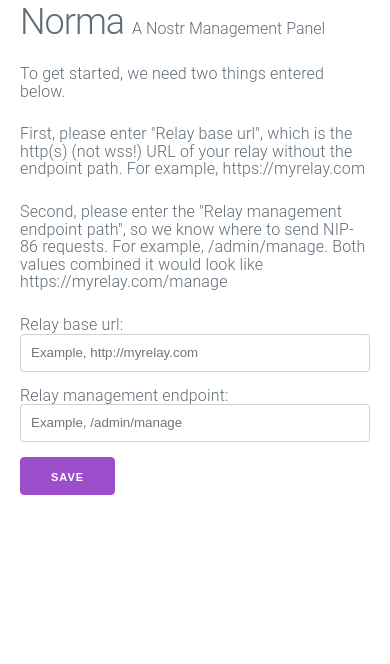
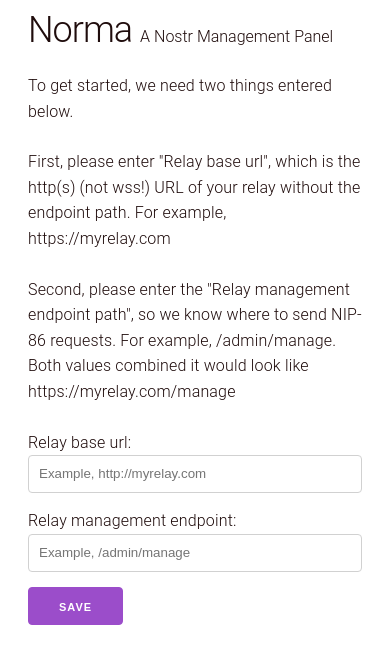
Before and after one commit to Vin-it/norma, a React app: page / in a window 390 px wide. Shown: the top 664 px of the page. Built offline with nearby package versions, Linux system fonts and the light colour scheme; the HTML template or start-up script is replaced by a standard one.

Commit message:
chore: small improvements in the design

```diff
--- a/src/App.css
+++ b/src/App.css
@@ -1,17 +1,21 @@
-body {
-	margin: 0;
-	font-family: Inter, Avenir, Helvetica, Arial, sans-serif;
+.wrapper {
+  display: block;
+  overflow: hidden;
+  position: relative;
+  width: 100%;
+  color: #1f0c0c;
 }
 
-.content {
-	min-height: 100vh;
-	line-height: 1.1;
-	position: relative;
-	width: 100%;
-	max-width: 960px;
-	margin: 0 auto;
-	padding: 0 20px;
-	box-sizing: border-box;
+.wrapper .container {
+  max-width: 90rem;
+}
+
+h2 {
+  letter-spacing: 0.1rem;
+}
+
+.wrapper > .container {
+  padding-bottom: 7.5rem;
 }
 
 .navbar {
@@ -32,21 +36,38 @@ body {
 .navbar-right {
   display: flex;
   gap: 8px;
+  flex-wrap: nowrap;
 }
 
 .navbar-left {
   display: flex;
   gap: 8px;
   align-items: baseline;
+  flex-wrap: nowrap;
+  white-space: nowrap;
+}
+
+@media screen and (max-width: 600px) {
+  .navbar {
+    flex-wrap: wrap;
+  }
+
+  h6 {
+    margin-bottom: 0px;
+  }
+
+  h2 {
+    margin-bottom: 0px;
+  }
+
+  .metadata {
+    margin-top: 20px;
+  }
 }
 
 a {
-	text-decoration: underline;
-}
-
-.content h1 {
-	font-size: 3.6rem;
-	font-weight: 700;
+  text-decoration: none;
+  color: #1f0c0c;
 }
 
 .metadata {
--- a/src/App.tsx
+++ b/src/App.tsx
@@ -13,7 +13,8 @@ const App = () => {
 
 	return (
 		<UrlContext.Provider value={{ api, handleSetApi, resetStore }}>
-			<div className="content">
+			<div className="wrapper">
+				<div className="container">
 					<div className="navbar">
 						<div className="navbar-left">
 							<h2 className="title">Norma</h2>
@@ -35,6 +36,7 @@ const App = () => {
 					) : (
 						<InitializeApp handleSetApi={handleSetApi} />
 					)}
+				</div>
 			</div>
 		</UrlContext.Provider>
 	);
--- a/src/components/Blossom/Blossom.tsx
+++ b/src/components/Blossom/Blossom.tsx
@@ -82,7 +82,7 @@ export function Blossom() {
 
 	return (
 		<>
-			<h1>Blossom</h1>
+			<h3>Blossom</h3>
 			<input type="file" onChange={handleFileChange} />
 			<button type="button" onClick={handleUpload}>
 				Upload
--- a/src/components/Kinds/Kinds.tsx
+++ b/src/components/Kinds/Kinds.tsx
@@ -28,7 +28,6 @@ export default function Kinds() {
 
 	return (
 		<>
-			<h3>Allowed Kinds</h3>
 			<input
 				type="number"
 				placeholder="kind"
@@ -38,6 +37,7 @@ export default function Kinds() {
 			<button type="button" onClick={handleAllowClick}>
 				Whitelist kind
 			</button>
+			<h3>Allowed Kinds</h3>
 			<ul>
 				{allowedKinds.sort().map((k) => (
 					<li key={k}>
```
Lines whose indentation alone changed are shown as unchanged.
